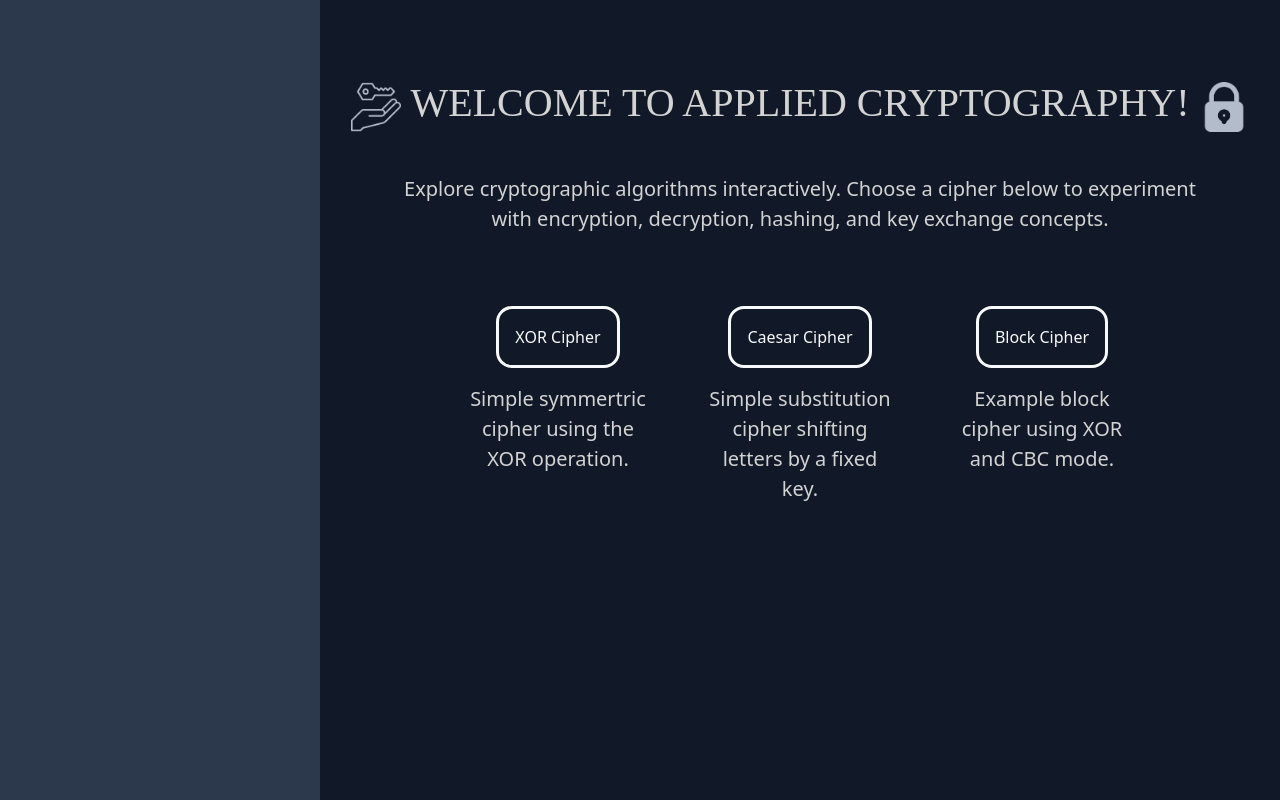
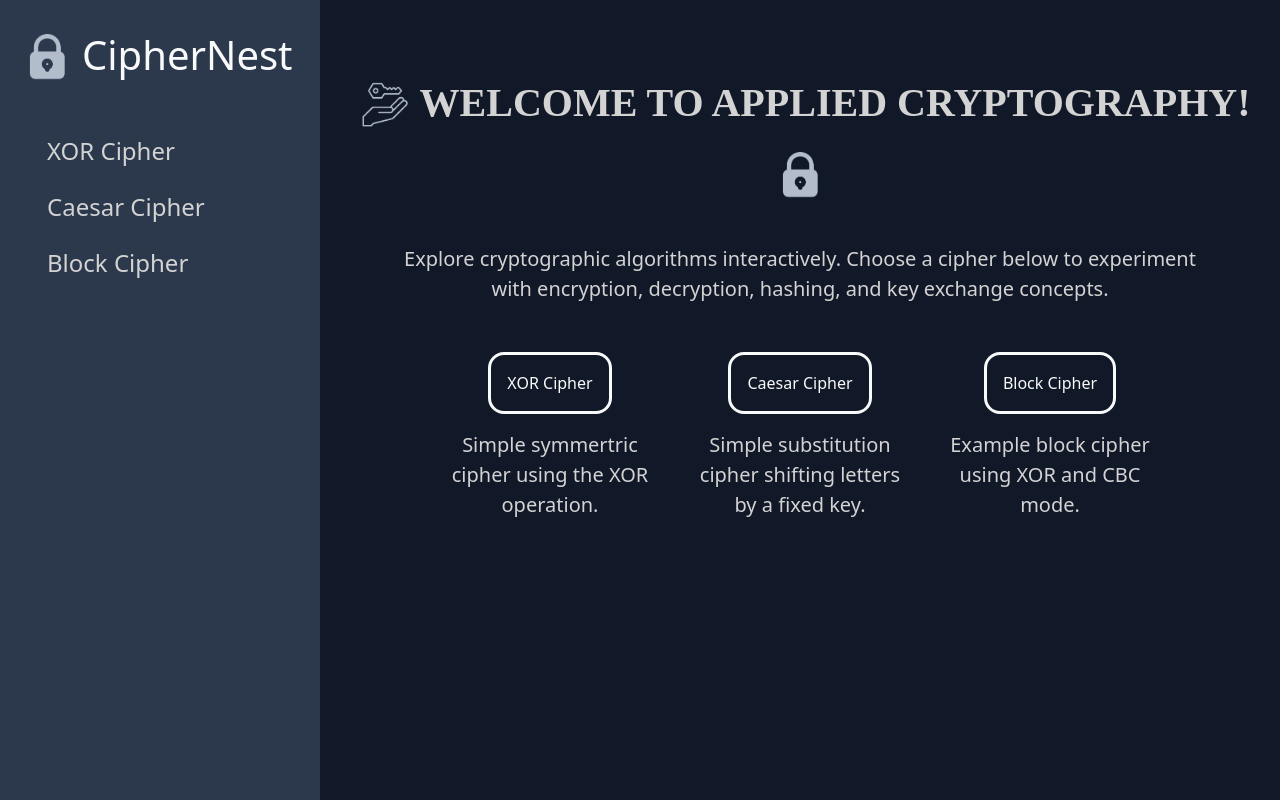
Before and after one commit to yahyie/AC-Final-Project, a Flask app: page / in a window 1280 px wide. Run offline with Flask 3, Linux system fonts and the light colour scheme.

Commit message:
Added sidebar contents

```diff
--- a/static/css/index.css
+++ b/static/css/index.css
@@ -20,3 +20,19 @@
     background-color: transparent;
     color: #fb923c;
 }
+a {
+    text-decoration: none;
+}
+.sidebar-btn {
+    background-color: #2c394c;
+    color: #d3d3d3;
+    font-size: 1.5em;
+    display: block;
+    margin: 10px 5px 10px 20px;
+    padding: 5px 15px;
+}
+.sidebar-btn:hover {
+    background-color: #fb923c;
+    color: #111827;
+    border-radius: 15px;
+}
--- a/templates/index.html
+++ b/templates/index.html
@@ -9,16 +9,21 @@
 {% block content %}
 <div class="container-fluid">
     <div class="row">
-        <div class="col-3 sidebar"></div>
+        <div class="col-3 sidebar">
+            <h1 class="py-4"><a class="text-light" href="{{ url_for('index')}}"><img class="title-icon" src="{{ url_for('static', filename='img/logo-lock.png') }}" alt="lock icon">CipherNest</a></h1>
+            <a class="sidebar-btn" href="#">XOR Cipher</a>
+            <a class="sidebar-btn" href="#">Caesar Cipher</a>
+            <a class="sidebar-btn" href="#">Block Cipher</a>
+        </div>
         <div class="col-9 mainpage pt-4 text-center">
             <br><br>
-            <h1 class="title"><img class="title-icon" src="{{ url_for('static', filename='img/logo-key.png') }}" alt="key-icon">WELCOME TO APPLIED CRYPTOGRAPHY!<img class="title-icon" src="{{ url_for('static', filename='img/logo-lock.png') }}" alt="key-icon"></h1>
+            <h1 class="title fw-bold"><img class="title-icon" src="{{ url_for('static', filename='img/logo-key.png') }}" alt="key icon">WELCOME TO APPLIED CRYPTOGRAPHY!<img class="title-icon" src="{{ url_for('static', filename='img/logo-lock.png') }}" alt="lock icon"></h1>
             <br>
             <div class="mx-5 px-4">
                 <p class="fs-5">Explore cryptographic algorithms interactively. Choose a cipher below to
                 experiment with encryption, decryption, hashing, and key exchange concepts.</p>
             </div>
-            <div class="d-flex justify-content-center flex-wrap my-5 p-3">
+            <div class="d-flex justify-content-center flex-wrap py-4">
                 <div class="w-25 m-2">
                     <button class="btn btn-outline-light p-3 mx-2 border-3 rounded-4">XOR Cipher</button>
                     <p class="fs-5 p-3">Simple symmertric cipher using the XOR operation.</p>
```
Also changed, not shown: static/img/logo-key.png, static/img/logo-lock.png.
